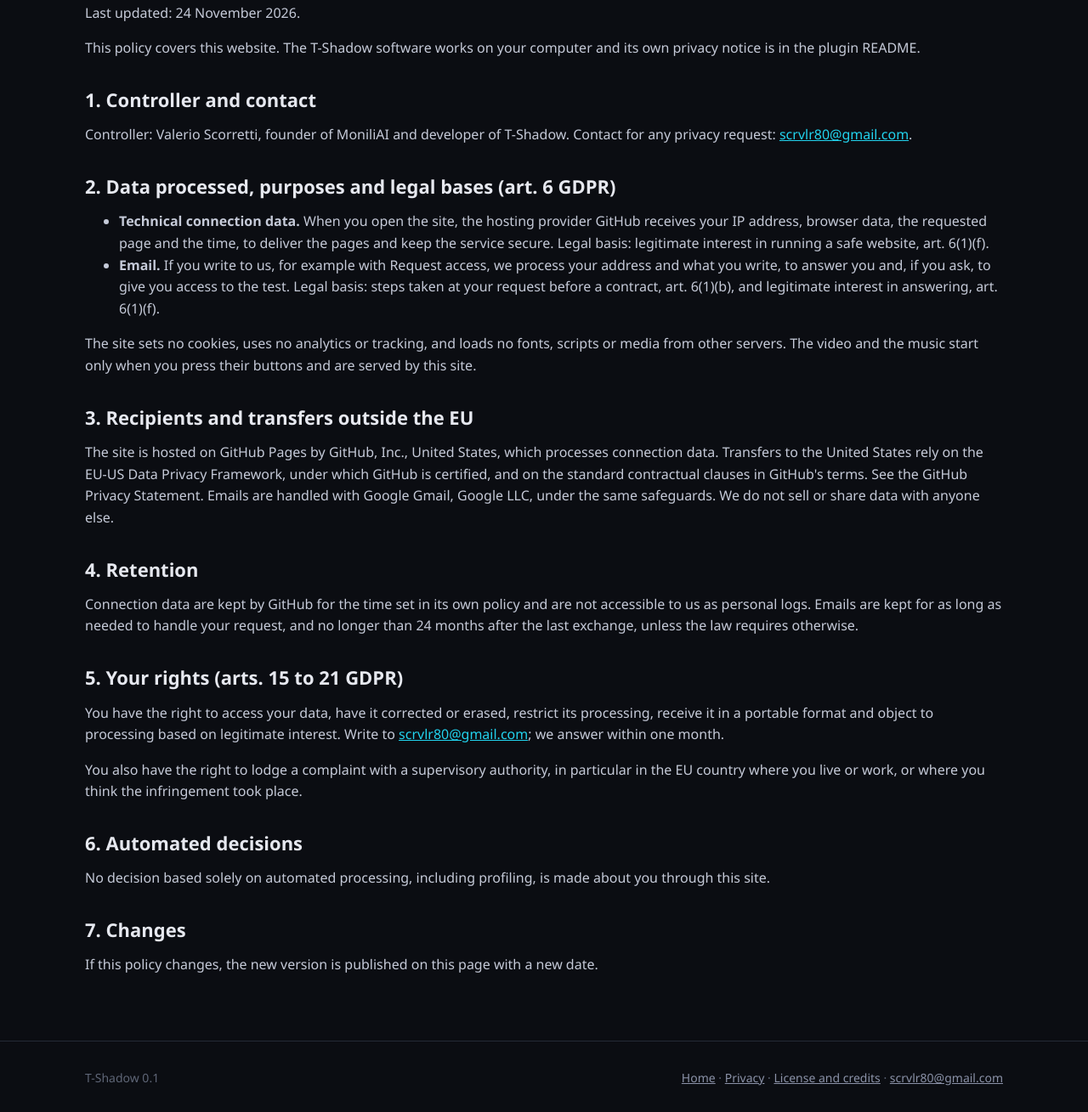
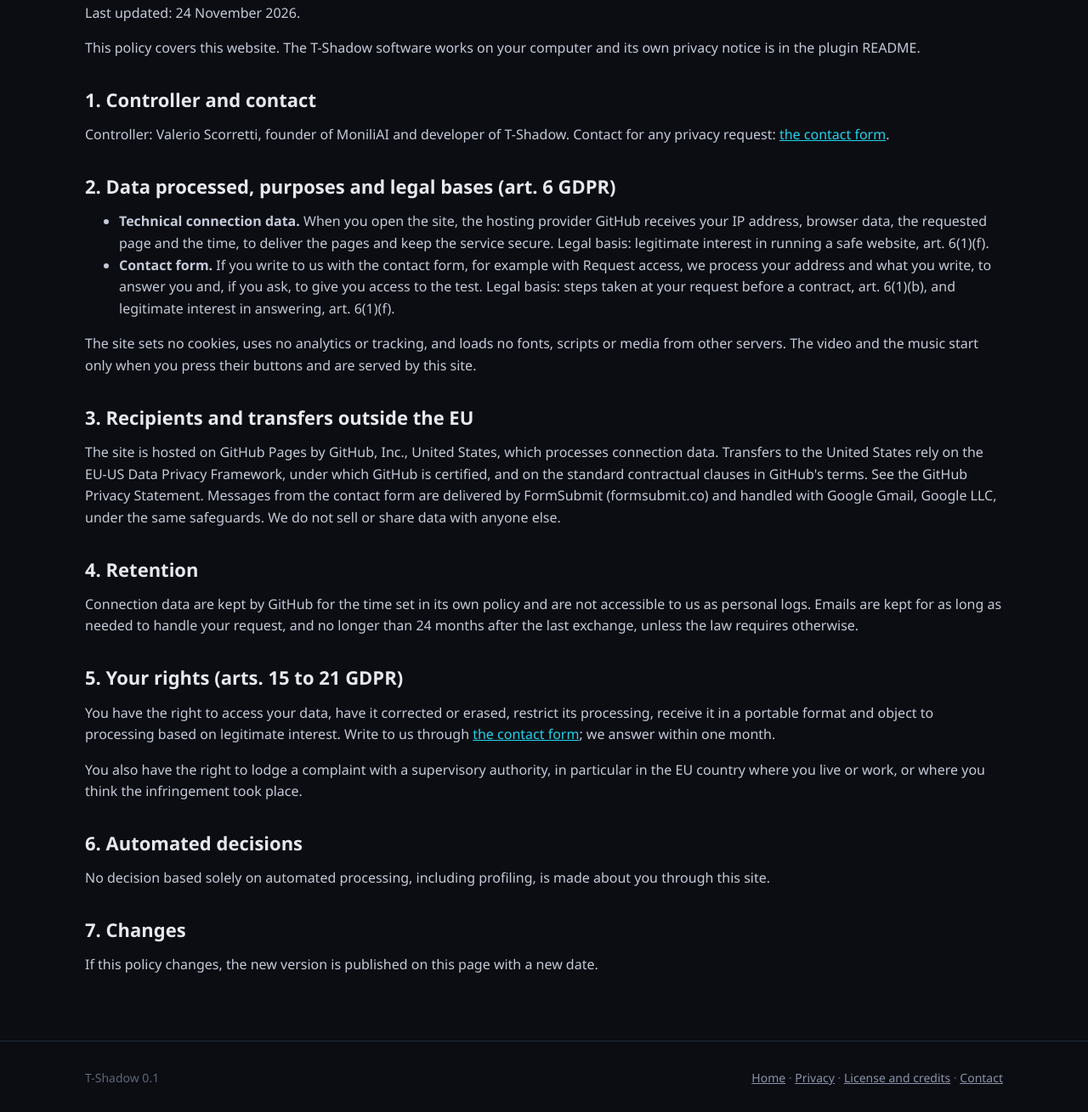
Before and after one commit to Monili-vlr/t-shadow, a plain HTML site: page privacy.html in a window 1280 px wide. Shown: the part 170-1479 px from the top of the page at 85% size. Drawn offline with Linux system fonts and the light colour scheme.

Commit message:
Contact box for every MoniliAI site: messages arrive by email, the address is no longer shown in the pages
Co-Authored-By: Claude Opus 5.5 <noreply@anthropic.com>

```diff
--- a/privacy.html
+++ b/privacy.html
@@ -15,31 +15,32 @@
 @media (max-width:640px){header .mai-home{font-size:0;gap:0;padding:5px;margin-right:8px}header .mai-home i{width:24px;height:24px}}</style>
 </head>
 <body>
-<header class="top"><div class="wrap"><a class="logo" href="./"><svg viewBox="0 0 32 32" aria-hidden="true"><path d="M16 2 28 7v9c0 7-5 12-12 14C9 28 4 23 4 16V7z" fill="none" stroke="#ff2a3d" stroke-width="2"/><path d="M10 11h12v4h-4v9h-4v-9h-4z" fill="#ff2a3d"/></svg><span>T-SHADOW <small>PRO-ACTIVE</small></span></a><a class="mai-home" style="margin-left:auto;margin-right:12px;order:2" href="https://monili-vlr.github.io/" title="All MoniliAI products"><i aria-hidden="true"><svg viewBox="0 0 18 18"><path d="M3.5 13.5V5l5.5 5.5L14.5 5v8.5" fill="none" stroke="#0B0C11" stroke-width="2.4" stroke-linecap="round" stroke-linejoin="round"/></svg></i>MoniliAI</a><a class="btn main" style="order:3;white-space:nowrap" href="mailto:scrvlr80@gmail.com?subject=T-Shadow%20access">Request access</a></div></header>
+<header class="top"><div class="wrap"><a class="logo" href="./"><svg viewBox="0 0 32 32" aria-hidden="true"><path d="M16 2 28 7v9c0 7-5 12-12 14C9 28 4 23 4 16V7z" fill="none" stroke="#ff2a3d" stroke-width="2"/><path d="M10 11h12v4h-4v9h-4v-9h-4z" fill="#ff2a3d"/></svg><span>T-SHADOW <small>PRO-ACTIVE</small></span></a><a class="mai-home" style="margin-left:auto;margin-right:12px;order:2" href="https://monili-vlr.github.io/" title="All MoniliAI products"><i aria-hidden="true"><svg viewBox="0 0 18 18"><path d="M3.5 13.5V5l5.5 5.5L14.5 5v8.5" fill="none" stroke="#0B0C11" stroke-width="2.4" stroke-linecap="round" stroke-linejoin="round"/></svg></i>MoniliAI</a><a class="btn main" style="order:3;white-space:nowrap" href="https://monili-vlr.github.io/#contact" data-mai-contact="T-Shadow access">Request access</a></div></header>
 <main class="page"><div class="wrap">
 <h1>Privacy policy</h1>
 <p>Last updated: 24 November 2026.</p>
 <p>This policy covers this website. The T-Shadow software works on your computer and its own privacy notice is in the plugin README.</p>
 <h2>1. Controller and contact</h2>
-<p>Controller: Valerio Scorretti, founder of MoniliAI and developer of T-Shadow. Contact for any privacy request: <a href="mailto:scrvlr80@gmail.com">scrvlr80@gmail.com</a>.</p>
+<p>Controller: Valerio Scorretti, founder of MoniliAI and developer of T-Shadow. Contact for any privacy request: <a href="https://monili-vlr.github.io/#contact" data-mai-contact="T-Shadow">the contact form</a>.</p>
 <h2>2. Data processed, purposes and legal bases (art. 6 GDPR)</h2>
 <ul>
 <li><b>Technical connection data.</b> When you open the site, the hosting provider GitHub receives your IP address, browser data, the requested page and the time, to deliver the pages and keep the service secure. Legal basis: legitimate interest in running a safe website, art. 6(1)(f).</li>
-<li><b>Email.</b> If you write to us, for example with Request access, we process your address and what you write, to answer you and, if you ask, to give you access to the test. Legal basis: steps taken at your request before a contract, art. 6(1)(b), and legitimate interest in answering, art. 6(1)(f).</li>
+<li><b>Contact form.</b> If you write to us with the contact form, for example with Request access, we process your address and what you write, to answer you and, if you ask, to give you access to the test. Legal basis: steps taken at your request before a contract, art. 6(1)(b), and legitimate interest in answering, art. 6(1)(f).</li>
 </ul>
 <p>The site sets no cookies, uses no analytics or tracking, and loads no fonts, scripts or media from other servers. The video and the music start only when you press their buttons and are served by this site.</p>
 <h2>3. Recipients and transfers outside the EU</h2>
-<p>The site is hosted on GitHub Pages by GitHub, Inc., United States, which processes connection data. Transfers to the United States rely on the EU-US Data Privacy Framework, under which GitHub is certified, and on the standard contractual clauses in GitHub's terms. See the GitHub Privacy Statement. Emails are handled with Google Gmail, Google LLC, under the same safeguards. We do not sell or share data with anyone else.</p>
+<p>The site is hosted on GitHub Pages by GitHub, Inc., United States, which processes connection data. Transfers to the United States rely on the EU-US Data Privacy Framework, under which GitHub is certified, and on the standard contractual clauses in GitHub's terms. See the GitHub Privacy Statement. Messages from the contact form are delivered by FormSubmit (formsubmit.co) and handled with Google Gmail, Google LLC, under the same safeguards. We do not sell or share data with anyone else.</p>
 <h2>4. Retention</h2>
 <p>Connection data are kept by GitHub for the time set in its own policy and are not accessible to us as personal logs. Emails are kept for as long as needed to handle your request, and no longer than 24 months after the last exchange, unless the law requires otherwise.</p>
 <h2>5. Your rights (arts. 15 to 21 GDPR)</h2>
-<p>You have the right to access your data, have it corrected or erased, restrict its processing, receive it in a portable format and object to processing based on legitimate interest. Write to <a href="mailto:scrvlr80@gmail.com">scrvlr80@gmail.com</a>; we answer within one month.</p>
+<p>You have the right to access your data, have it corrected or erased, restrict its processing, receive it in a portable format and object to processing based on legitimate interest. Write to us through <a href="https://monili-vlr.github.io/#contact" data-mai-contact="T-Shadow">the contact form</a>; we answer within one month.</p>
 <p>You also have the right to lodge a complaint with a supervisory authority, in particular in the EU country where you live or work, or where you think the infringement took place.</p>
 <h2>6. Automated decisions</h2>
 <p>No decision based solely on automated processing, including profiling, is made about you through this site.</p>
 <h2>7. Changes</h2>
 <p>If this policy changes, the new version is published on this page with a new date.</p>
 </div></main>
-<footer><div class="wrap"><span>T-Shadow 0.1</span><span><a href="./">Home</a> · <a href="privacy.html">Privacy</a> · <a href="license.html">License and credits</a> · <a href="mailto:scrvlr80@gmail.com">scrvlr80@gmail.com</a></span></div></footer>
+<footer><div class="wrap"><span>T-Shadow 0.1</span><span><a href="./">Home</a> · <a href="privacy.html">Privacy</a> · <a href="license.html">License and credits</a> · <a href="https://monili-vlr.github.io/#contact" data-mai-contact="T-Shadow">Contact</a></span></div></footer>
+<script src="https://monili-vlr.github.io/contact.js" defer></script>
 </body>
 </html>
```
Also changed, not shown: 404.html (+3 -2 lines), index.html (+5 -4 lines), license.html (+4 -3 lines).
